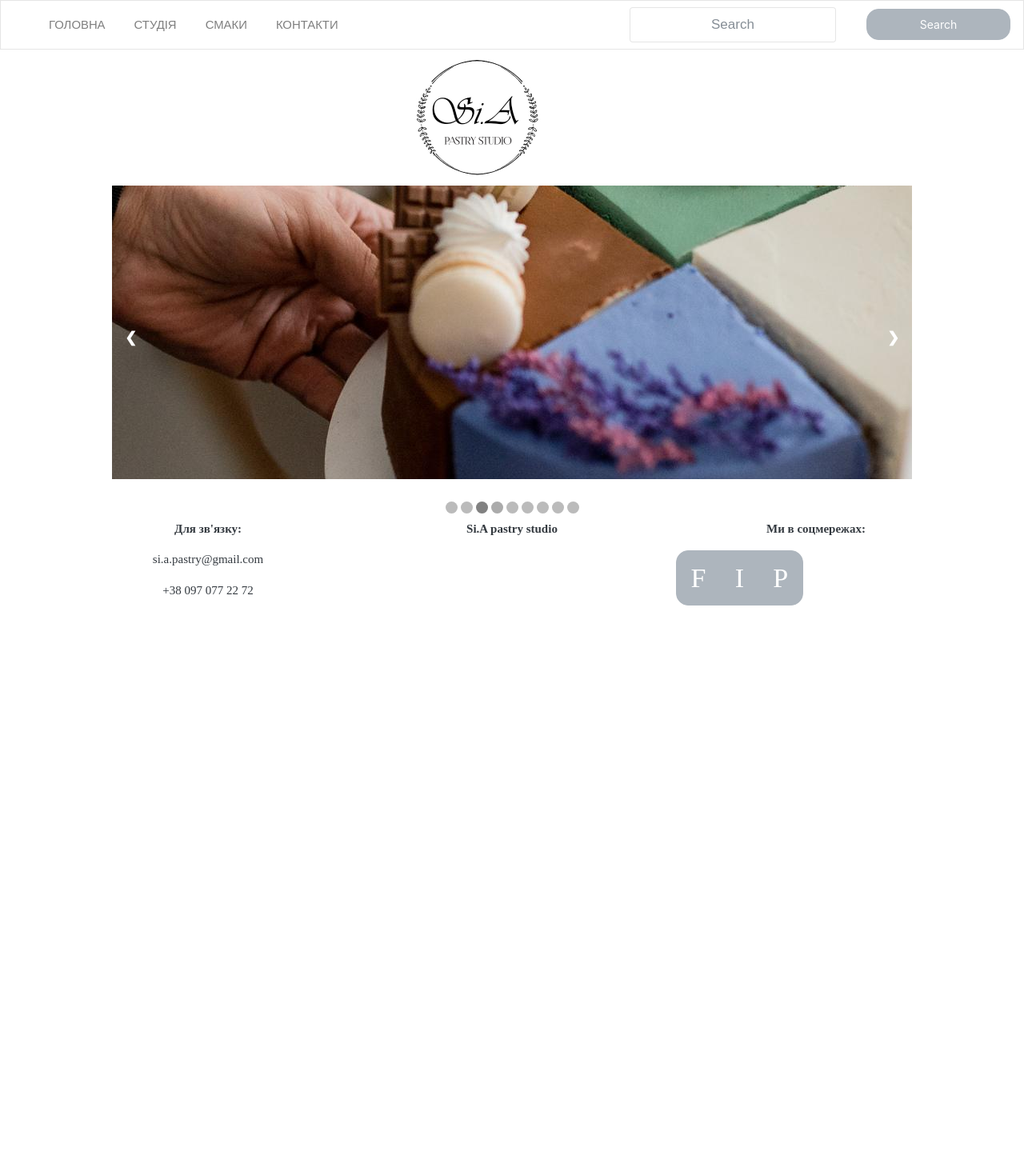
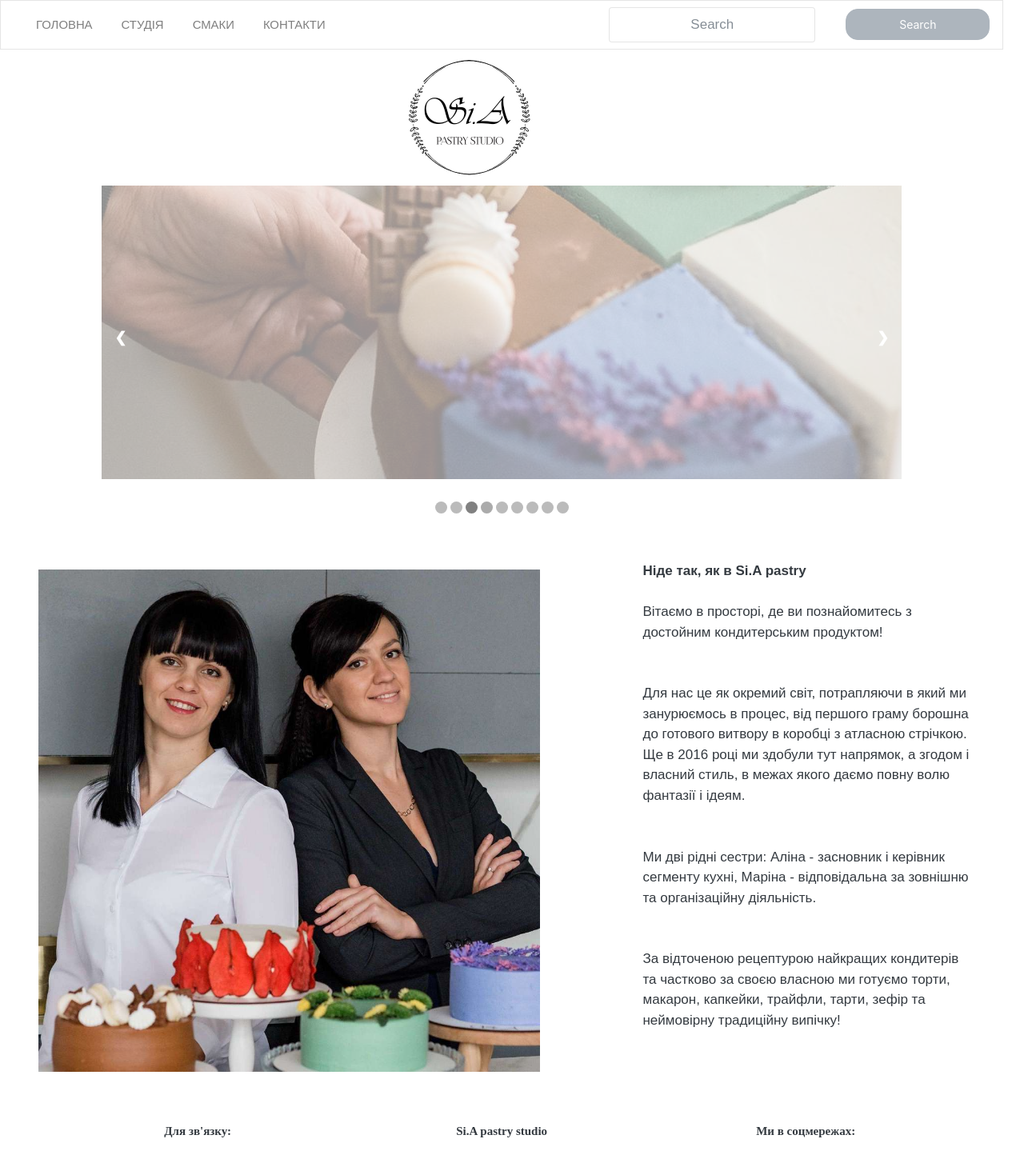
Before and after one commit to Zealua/sia-pastry, a React (Create React App) app: page /fights in a window 1280 px wide. Shown: the top 1439 px of the page at 80% size. Before the commit the page ends 800 px from the top, so only its background shows below. Built offline with nearby package versions, Linux system fonts and the light colour scheme.

Commit message:
main foto

```diff
--- a/src/components/app/app.css
+++ b/src/components/app/app.css
@@ -5,8 +5,13 @@ body {
     sans-serif;
   -webkit-font-smoothing: antialiased;
   -moz-osx-font-smoothing: grayscale;
+  width: 98%;
   /* background-color: rgb(49, 49, 49); */
 }
+/* .row{
+  margin-left: -10%;
+  margin-right: -10%;
+} */
 
 h1 {
   color: blueviolet;
--- a/src/components/header/header.js
+++ b/src/components/header/header.js
@@ -7,7 +7,7 @@ const Header = ({ onServiceChange }) => {
   return (
     <div>
     <nav className="navbar navbar-expand-lg navbar-light bg-light">
-      <a className="navbar-brand" href="#"></a>
+      <a className="navbar-brand navbar-toggler" style={{border:"0px"}} href="#">Pastry STUDIO</a>
     <button className="navbar-toggler" type="button" data-toggle="collapse"
             data-target="#navbarColor03" aria-controls="navbarColor03"
             aria-expanded="false" aria-label="Toggle navigation">
--- a/src/components/page/main-page/main-page.css
+++ b/src/components/page/main-page/main-page.css
@@ -0,0 +1,3 @@
+.eghtproc{
+    margin: 10%;
+}
--- a/src/components/page/main-page/main-page.js
+++ b/src/components/page/main-page/main-page.js
@@ -10,7 +10,6 @@ import Header from '../../header';
 import Footer from '../../template/footer';
 import PhotoSlider from '../../template/photo-slider';
 
-
 export default class MainPage extends Component {
 
   state = {
@@ -18,10 +17,15 @@ export default class MainPage extends Component {
     path: "HS1/"
   };
 
-
   render(){
-
-
+    let styleImage={
+      display : "block",
+      maxWidth: "100%",
+      height: "100%",
+      background: "url('"+require('../../../photo-main/main1.jpg') + "') no-repeat center center",
+      backgroundSize: "50% cover"
+    }
+    console.log(styleImage);
     return(
       <div className="row">
         <div className="col">
@@ -29,6 +33,24 @@ export default class MainPage extends Component {
         </div><div className="w-100"></div>
         <div className="col">
           <PhotoSlider amount="9" />
+        </div><div className="w-100"></div>
+        <div className="coll">
+          <div className="row">
+            <div className="col col-md-6">
+              <img src={require('../../../photo-main/main1.jpg')} alt='' className="eghtproc" style={{width:"100%"}}/>
+              {/* <div  id="main1" className="eghtproc" style={styleImage}></div> */}
+            </div>
+            <div className="col col-md-1"></div>
+            <div className="col col-md-5">
+              <div className="eghtproc">
+                <strong>Ніде так, як в Si.A pastry</strong><br/><br/>
+                    Вітаємо в просторі, де ви познайомитесь з достойним кондитерським продуктом!<br/><br/><br/>
+                    Для нас це як окремий світ, потрапляючи в який ми занурюємось в процес, від першого граму борошна до готового витвору в коробці з атласною стрічкою. Ще в 2016 році ми здобули тут напрямок, а згодом і власний стиль, в межах якого даємо повну волю фантазії і ідеям. <br/><br/><br/>
+                    Ми дві рідні сестри: Аліна - засновник і керівник сегменту кухні, Маріна - відповідальна за зовнішню та організаційну діяльність.<br/><br/><br/>
+                    За відточеною рецептурою найкращих кондитерів та частково за своєю власною ми готуємо торти, макарон, капкейки, трайфли, тарти, зефір та неймовірну традиційну випічку!<br/>
+              </div>
+            </div>
+          </div>
         </div><div className="w-100"></div>
         <div className="col">
           <Footer/>
--- a/src/components/template/photo-slider/photo-slider.js
+++ b/src/components/template/photo-slider/photo-slider.js
@@ -13,7 +13,6 @@ export default class PhotoSlider extends Component {
 
   }
 
-
   showSlides = (n) =>{
     if(n>this.props.amount){
       n=1;
@@ -21,16 +20,22 @@ export default class PhotoSlider extends Component {
     }
     if(n<1){
       n=this.props.amount;
-      this.setState({slideIndex:this.props.amount})
+      this.setState({slideIndex:this.props.amount});
     }
     console.log(n);
     var i;
     var dots = document.getElementsByClassName("dot");
     for (i = 0; i < dots.length; i++) {
       dots[i].className = dots[i].className.replace(" active", "");
+      if(document.getElementById("imgKey"+i)!=null)
+        document.getElementById("imgKey"+i).style.display="none";
     }
-    if(n>0){this.setState({imgMy:require('../../../photo-main/body'+n+'.jfif')})}
-      if(dots[n-1] != null) dots[n-1].className += " active";
+    document.getElementById("imgKey"+9).style.display="none";
+    if(n>0){
+      document.getElementById("imgKey"+n).style.display="block";
+      this.setState({imgMy:require('../../../photo-main/body'+n+'.jfif')})
+    }
+    if(dots[n-1] != null) dots[n-1].className += " active";
   }
 
   plusSlides(n){
@@ -67,21 +72,34 @@ export default class PhotoSlider extends Component {
       <span key={dotKey} className="dot" onClick={()=>this.currentSlide(element)}></span>
     );
   });
+  const Imagens = number.map((element) => {
+    let imgKey = "imgKey"+element;
+    let imgMyH = require('../../../photo-main/body'+element+'.jfif');
+    let styleImageHide={
+      display : "none",
+      width: "100%",
+      height: "367px",
+      background: "url('"+imgMyH+"') no-repeat center center",
+      backgroundSize: "100% cover"
+    }
+    if(element==1)
+      styleImageHide.display="block";
+
+    return (
+      <div  id={imgKey} key={imgKey} className="mySlides fadeMuw" style={styleImageHide}></div>
+    );
+  });
 
   return (
   <div>
   <div className="slideshow-container">
-
-    <div className="mySlides fadeMuw" style={styleImage}>
-    </div>
-
+    {Imagens}
     <a className="prev" onClick={()=>this.plusSlides(-1)}>&#10094;</a>
     <a className="next" onClick={()=>this.plusSlides(1)}>&#10095;</a>
   </div>
 <br/>
 
   <div style={styleSecond}>
-
     {Dots}
   </div>
 </div>
```
Also changed, not shown: src/photo-main/main1.jpg (added), src/photo-main/main2.jpg (added), 20 other files (tests, documents, lock files or other folders).
